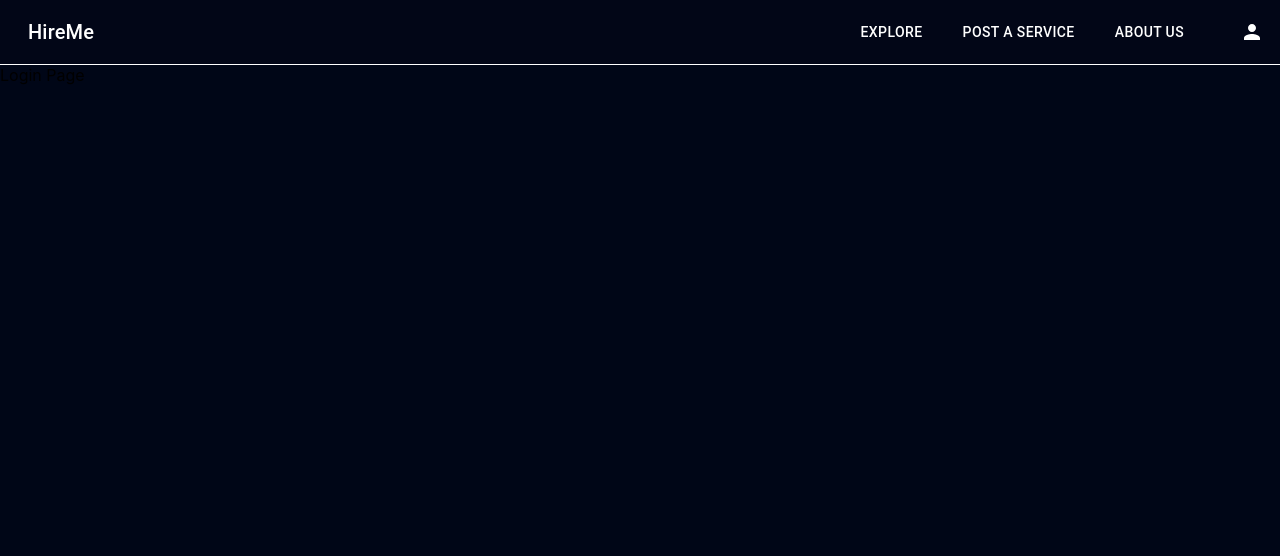
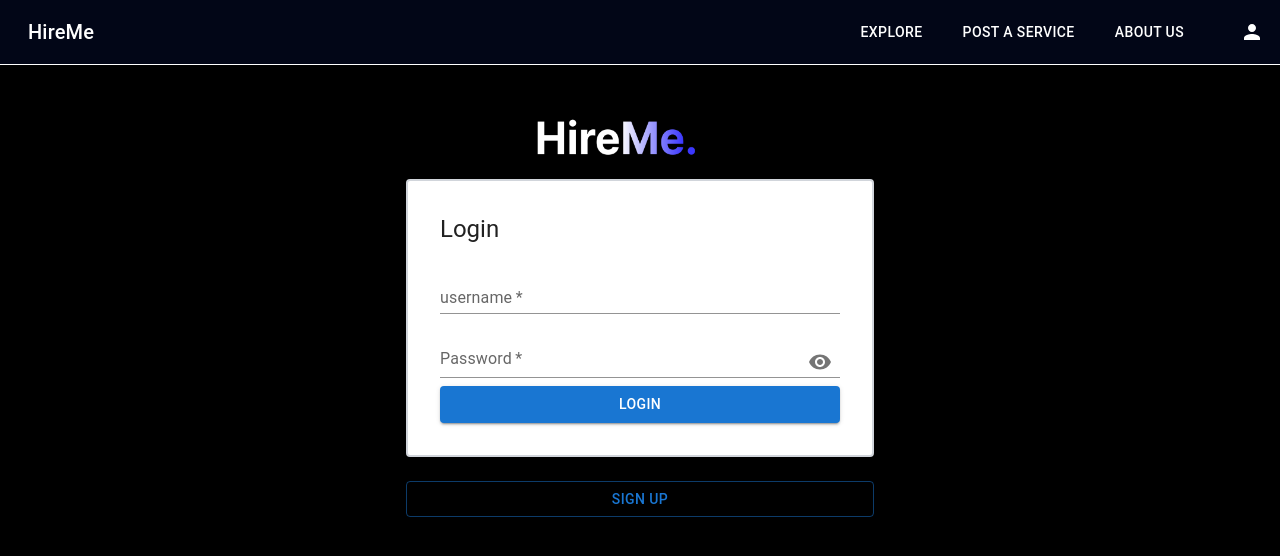
Before and after one commit to RyanTan182/devsoc_blueprint_hackathon_2024_frontend, a React (Create React App) app: page /login in a window 1280 px wide. Shown: the top 556 px of the page. Built offline with nearby package versions, Linux system fonts and the light colour scheme.

Commit message:
Add gradient

```diff
--- a/src/App.js
+++ b/src/App.js
@@ -1,7 +1,7 @@
 import './App.css';
 import WelcomePage from './components/WelcomePage/WelcomePage';
 import { BrowserRouter as Router, Route, Routes } from 'react-router-dom';
-import Navbar from './Navbar/Navbar';
+// import Navbar from './Navbar/Navbar';
 import { Provider } from 'react-redux';
 import Header from './components/common/navbar/Header';
 import ProductPage from './components/ProductPage/ProductPage';
@@ -14,6 +14,7 @@ import GetProductDetailPage from './pages/GetProductDetailPage';
 import store from './store';
 import SignUpPage from './pages/UserRegistrationPage';
 import Home from './components/Home/Home';
+import AboutUsPage from './pages/AboutUsPage';
 
 
 function App() {
@@ -26,12 +27,14 @@ function App() {
               <Route path="/" element={<WelcomePage />} />
               <Route path="/account/register" element={<SignUpPage />} />
               <Route path="/search" element={<ProductPage />} />
+              <Route path="/about-us" element={<AboutUsPage />} />
+
               {/* Home is supposed to be the search page, product page is for the dedicated product */}
               <Route path="/home" element={<Home/>} />
               <Route path="/product/create" element={<CreateProductPage />} />
               <Route path="/product/:productid" element={<GetProductDetailPage />} />
               <Route path="/login" element={<LoginPage />} />
-              <Route path="/profile/:accountid" element={<MyProfilePage />} />
+              {/* <Route path="/profile/:accountid" element={<MyProfilePage />} /> */}
               <Route path="/order" element={<GetOrderHistoriesPage />} />
               <Route path="/order/:orderid" element={<GetOrderDetailPage />} />
             </Routes>
--- a/src/components/WelcomePage/WelcomePage.js
+++ b/src/components/WelcomePage/WelcomePage.js
@@ -152,7 +152,8 @@ export default function WelcomePage() {
         //     </div>
         // </div>
         <Box>
-            <Box className = "h-100 flex py-20 px-10 justify-center" bgcolor={'#000617'}>
+            {/* <Box className = "h-100 flex py-20 px-10 justify-center" bgcolor={'#000617'}> */}
+            <Box className = "h-100 bg-gradient-to-r from-violet-950 to-black flex py-20 px-10 justify-center">
                 <Box sx={{
                     width: 500,
                     height: 400
--- a/src/components/common/ProductCard.js
+++ b/src/components/common/ProductCard.js
@@ -75,9 +75,9 @@ export default function ProductCard({ data }) {
           width:'500px',
           height:'50px'
         }}
-        onClick={handleClickBuy}
+        onClick={() => navigate(`/product/${data.product_id}`)}
       >
-        Purchase
+        Details
       </motion.button>
     );
   };
--- a/src/components/common/navbar/Header.js
+++ b/src/components/common/navbar/Header.js
@@ -127,7 +127,7 @@ export default function Header(props) {
                 <Button
                     color="outlined"
                     disableRipple
-                    onClick={() => navigate('/')}
+                    onClick={() => navigate('/about-us')}
                     sx= {{
                         color: "white"
                     }}
--- /dev/null
+++ b/src/pages/AboutUsPage.js
@@ -0,0 +1,45 @@
+import { GET_ACCOUNT_API } from "../requests/requestConfig";
+import useSWR from "swr";
+import axios from "axios";
+import PageSpinner from "../components/ui/pageSpinner";
+import { Box, Typography } from "@mui/material";
+
+
+export default function AboutUsPage() {
+    // const fetcher = url => axios.get(url).then(res => res.data);
+
+    // const { data, error, isValidating } = useSWR(GET_ACCOUNT_API, fetcher, { refreshInterval: 1000 });
+
+    // if (!data) return <PageSpinner />
+    // if (error) return "error"
+
+    // const resData = data.data;
+    // const user = {
+    //     username: resData.username,
+    //     email: resData.email,
+    //     payId: resData.payId
+    // }
+
+    // console.log(resData);
+
+    return (
+        <Box className='min-h-screen bg-gradient-to-r from-violet-950 to-black pb-20'>
+            <Typography variant="h5" className="text-white p-10">
+                About us
+            </Typography>
+
+            <Box className='text-gray-200 mx-10 px-10 py-5' sx={{borderRadius: 2}}>
+                Lorem ipsum dolor sit amet, consectetur adipiscing elit. Praesent placerat laoreet molestie. Aenean metus tortor, bibendum a nisi a, semper feugiat felis. Vestibulum tincidunt porta dui, et mollis ex. Suspendisse ut felis sapien. Praesent gravida augue neque, nec vehicula sem tincidunt ac. Aenean et suscipit lorem. Maecenas tincidunt rutrum sollicitudin. Vivamus ligula metus, laoreet quis facilisis eu, auctor in nunc. Curabitur finibus augue nulla, a porttitor ipsum pretium nec. Morbi accumsan venenatis augue quis viverra.
+
+                In id metus tristique arcu laoreet aliquet vitae commodo turpis. Nullam consectetur vitae nulla ut bibendum. Vivamus nec cursus lorem, sit amet egestas urna. Sed volutpat magna luctus, aliquet nisl sed, facilisis erat. Curabitur nec orci luctus, sodales tortor vel, dignissim justo. Donec eu auctor quam. Fusce laoreet imperdiet risus a porttitor. Nam porttitor diam non orci suscipit, in venenatis elit sodales.
+
+                Fusce a interdum nunc. Etiam pulvinar id turpis vel semper. Sed porttitor in nisl quis fermentum. Suspendisse sit amet ultrices ante. Quisque velit ante, pharetra ac lorem eget, ultrices porta lacus. Sed sit amet luctus metus. Curabitur semper mauris sem, quis pharetra dolor finibus sit amet. Aenean sapien velit, finibus nec vulputate non, viverra sed sapien. Duis vestibulum in risus vel tempor. Fusce ultrices magna vel neque ullamcorper egestas. Nunc blandit sollicitudin arcu, et consectetur tellus tempus a. Vestibulum in finibus enim.
+
+                Aliquam eget cursus metus. Class aptent taciti sociosqu ad litora torquent per conubia nostra, per inceptos himenaeos. Etiam magna sem, tincidunt vitae ullamcorper et, molestie eu erat. Suspendisse pulvinar a eros et dapibus. Vestibulum luctus massa vitae velit pretium tincidunt. Interdum et malesuada fames ac ante ipsum primis in faucibus. Nunc scelerisque pretium dolor. Orci varius natoque penatibus et magnis dis parturient montes, nascetur ridiculus mus. Pellentesque id metus dui. Curabitur sodales libero interdum, vehicula nisl in, porta mi. Vestibulum sollicitudin risus nec velit elementum fermentum. Pellentesque condimentum leo at libero ullamcorper dictum. Donec non fermentum est.
+
+                Cras eu enim risus. Fusce sed neque ut felis tincidunt congue. Nulla nec magna vel massa facilisis lobortis feugiat eu arcu. Proin in dui sem. Fusce sed nisi eget dui condimentum pulvinar. Nunc bibendum dignissim quam, eget fringilla purus elementum ut. Ut vestibulum nulla ac velit dignissim faucibus. In fermentum leo eu tristique convallis. Etiam posuere vestibulum elit. Praesent vitae risus at mauris lobortis scelerisque. Vestibulum ante ipsum primis in faucibus orci luctus et ultrices posuere cubilia curae;
+            </Box>
+
+        </Box>
+    )
+}
--- a/src/pages/CreateProductPage.js
+++ b/src/pages/CreateProductPage.js
@@ -48,7 +48,9 @@ export default function CreateProductPage() {
 
 
     return (
-        <Box className="bg-white p-10 m-20 opacity-80"
+        <Box className='bg-gradient-to-r from-violet-950 to-black p-20'>
+
+            <Box className="bg-white p-10 opacity-80"
                 sx={{
                     borderRadius: '16px',
                     border: 0.5
@@ -171,6 +173,6 @@ export default function CreateProductPage() {
                     )}
                 </Formik>
             </Box>
-
+        </Box>
     )
 }
--- a/src/pages/GetProductDetailPage.js
+++ b/src/pages/GetProductDetailPage.js
@@ -2,6 +2,7 @@ import axios from "axios";
 import useSWR from "swr";
 import PageSpinner from "../components/ui/pageSpinner";
 import { GET_PRODUCT_DETAIL_API } from "../requests/requestConfig";
+import { Box } from "@mui/material";
 
 const dummyProduct = {
     "account_id": "45bc8e65-d25c-41d0-82ae-f4a2832c9037",
@@ -29,7 +30,10 @@ export default function GetProductDetailPage() {
     // console.log(productData);
 
     return (
+        <Box className='min-h-screen bg-gradient-to-r from-violet-950 to-black'>
 
-        <div>GetProductDetailPage</div>
+        </Box>
+
+        // <div>GetProductDetailPage</div>
     )
 }
--- a/src/pages/LoginPage.js
+++ b/src/pages/LoginPage.js
@@ -6,6 +6,23 @@ import axios from 'axios';
 
 import { authActions } from '../store/authSlice';
 import { userActions } from '../store/userSlice';
+import { Box, Button, Divider, Paper, Typography } from '@mui/material';
+import { Form, Formik } from 'formik';
+import * as Yup from "yup";
+import { EMAIL_SCHEMA, PASSWORD_SCHEMA } from '../components/forms/form-schema';
+import FormikEmail from '../components/forms/formik-email';
+import FormikPassword from '../components/forms/formik-password';
+import FormikSubmitButton from '../components/forms/formik-submit-button';
+import { LOGIN_API } from '../requests/requestConfig';
+
+const LOGIN_FORM_INITIAL_STATE = {
+    username: "",
+    password: ""
+};
+
+const LOGIN_FORM_VALIDATION = Yup.object().shape({
+    password: PASSWORD_SCHEMA
+});
 
 const dummyUser = {
     "account_id": "45bc8e65-d25c-41d0-82ae-f4a2832c9037",
@@ -21,29 +38,27 @@ const dummyUser = {
 
 export default function LoginPage() {
     const dispatch = useDispatch();
+    const navigate = useNavigate();
 
     const [ isSubmitting, setIsSubmitting ] = useState(false);
 
-    const navigate = useNavigate();
+    // const navigate = useNavigate();
 
     const handleSubmitLoginForm = async (values, actions) => {
         actions.setSubmitting(false);
         setIsSubmitting(true);
 
         try {
-            const res = await axios.post(process.env.LOGIN_API, values);
+            const res = await axios.post(LOGIN_API, values);
 
-            const { user, defaultAddress, defaultCreditCard, totalAmount } = res.data.data;
+            const { user } = res.data.data;
 
             dispatch(authActions.login());
 
             dispatch(userActions.setUser({
-                name: user.name,
+                username: user.username,
                 email: user.email,
-                phoneNumber: user.phoneNumber,
-                amazonPoints: user.amazonPoints,
-                defaultAddress,
-                defaultCreditCard
+                payId: user.payId
             }));
 
 
@@ -67,6 +82,68 @@ export default function LoginPage() {
     };
 
     return(
-        <div>Login Page</div>
+        <Box
+            sx={{
+                width: "100vw",
+                height: "100vh"
+            }}
+            className="flex justify-center bg-black"
+        >
+            <Box className="flex flex-col pt-8 mb-2">
+                <Box className='my-4 flex justify-center'>
+                    <img src='/logo.png' width={210} height={50} />
+                </Box>
+
+                <Formik
+                    initialValues={{...LOGIN_FORM_INITIAL_STATE}}
+                    validationSchema={LOGIN_FORM_VALIDATION}
+                    onSubmit={handleSubmitLoginForm}
+                >
+                    {({errors, touched}) => (
+                        <Form className='bg-black'>
+                            <Paper
+                                className="border-gray-300 border-solid border-2 rounded-lg p-8 w-[400px]"
+                            >
+                                <Typography variant="h5">Login</Typography>
+
+                                <FormikEmail
+                                    name="username"
+                                    label="username"
+                                />
+
+                                <FormikPassword
+                                    name="password"
+                                    label="Password"
+                                />
+
+                                <FormikSubmitButton
+                                    fullWidth
+                                    variant="contained"
+                                    className="mt-3 mb-5"
+                                    disabled={
+                                        (touched.username && errors.username) ||
+                                        (touched.password && errors.password) ||
+                                        isSubmitting ?
+                                            true :
+                                            false
+                                    }
+                                >
+                                    {isSubmitting ? "Submitting..." : "Login"}
+                                </FormikSubmitButton>
+                            </Paper>
+                        </Form>
+                    )}
+                </Formik>
+
+                <Button
+                    variant="outlined" className="normal-case"
+                    fullWidth
+                    sx={{marginTop: 3}}
+                    onClick={() => navigate('/account/register')}
+                >
+                    Sign up
+                </Button>
+            </Box>
+        </Box>
     );
 }
```
Also changed, not shown: src/components/ProductPage/ProductPage.js (+55 -2 lines), public/logo.png, src/OldNavbar/Navbar.css (renamed from src/Navbar/Navbar.css), src/OldNavbar/Navbar.js (renamed from src/Navbar/Navbar.js). Lines whose indentation alone changed are shown as unchanged.
